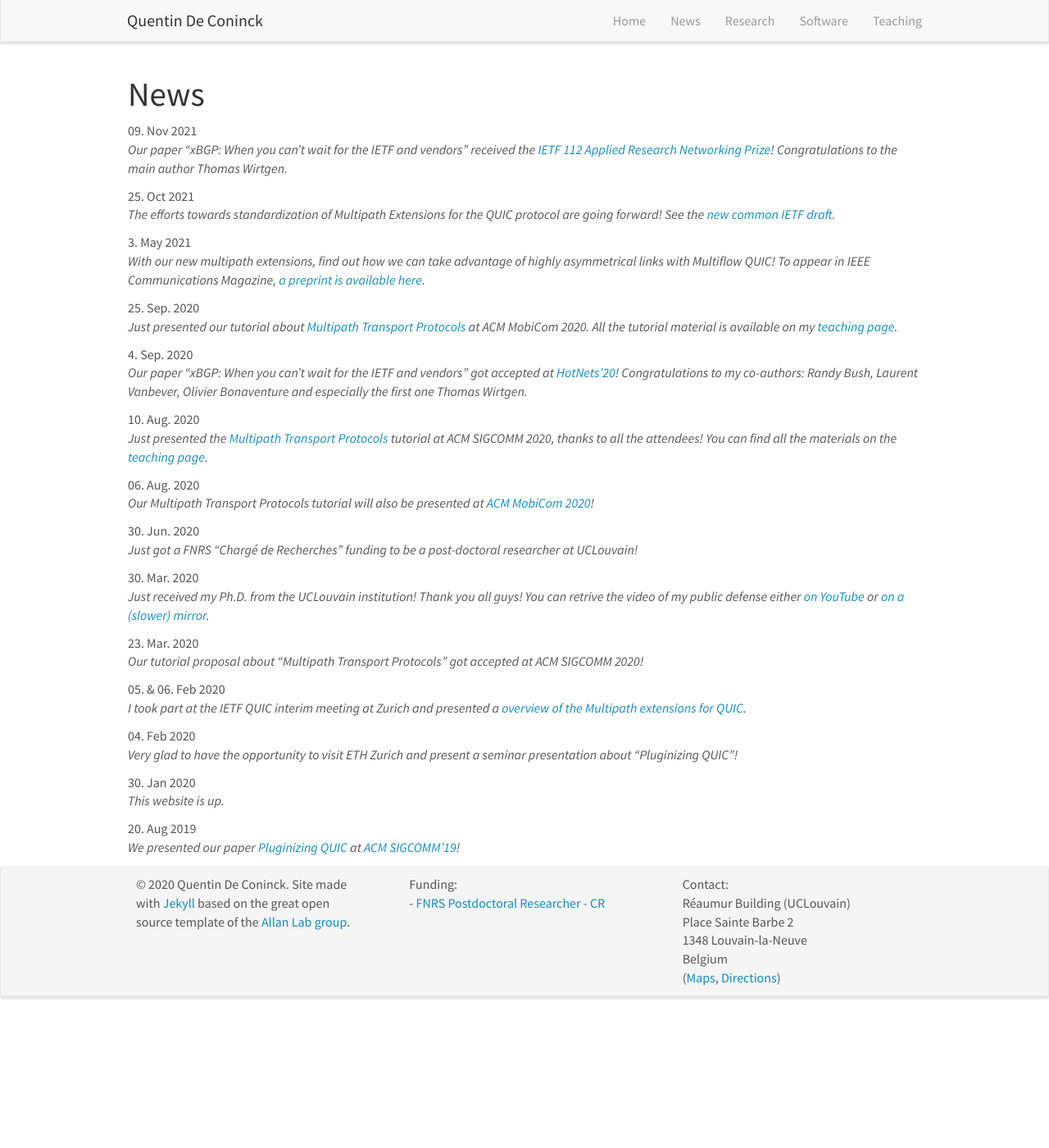
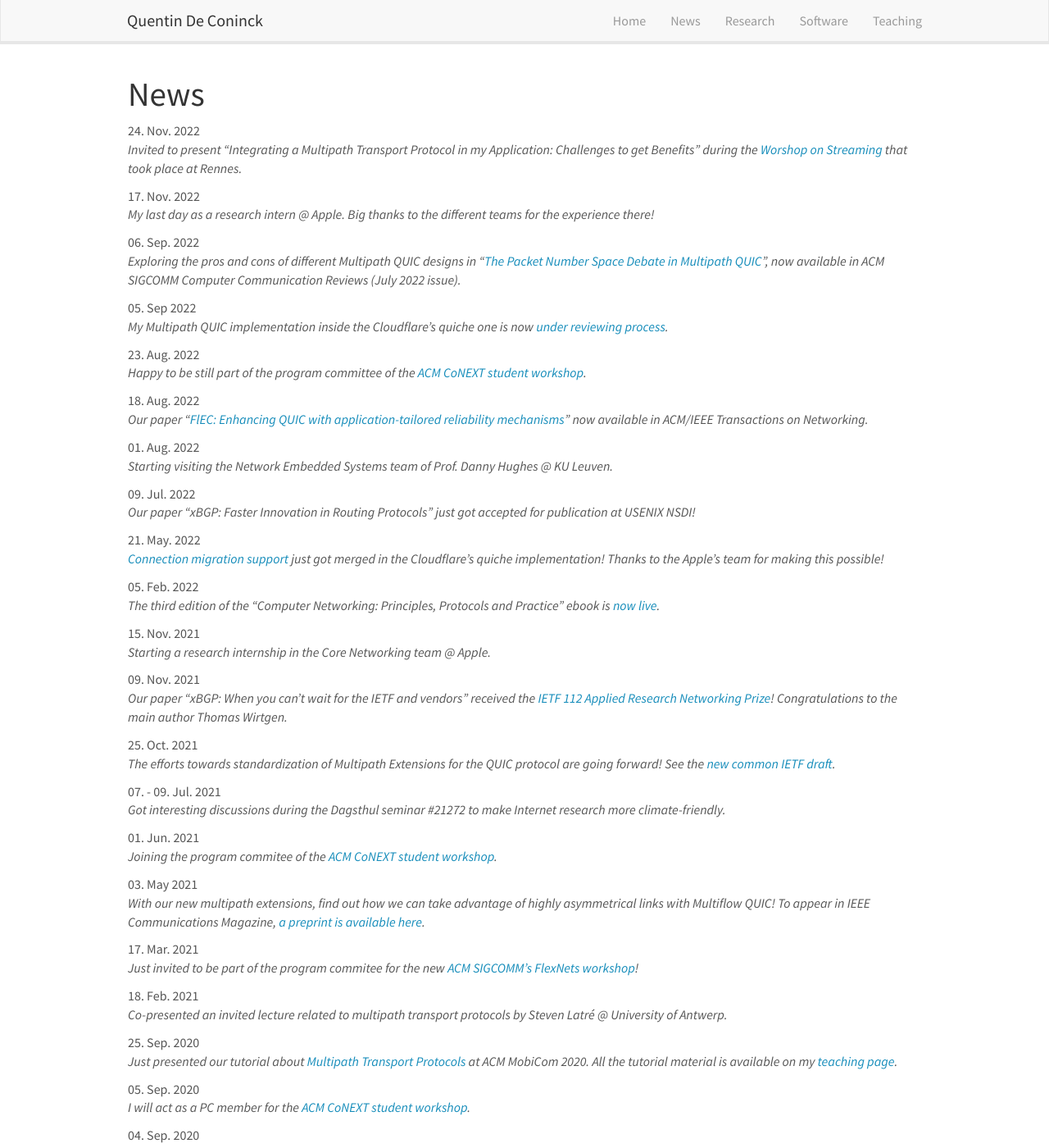
Before and after one commit to qdeconinck/qdeconinck.github.io, a Jekyll site: the page built from _pages/allnews.md, in a window 1280 px wide and 1400 px high. Shown: the whole window at 82% size. Built offline with Jekyll 4.4.1, drawn with Linux system fonts in a browser that asks for light colours; nearby versions of some CDN libraries; some of the changed text lies outside the part shown.

Commit message:
updating news (finally)

```diff
--- a/_data/news.yml
+++ b/_data/news.yml
@@ -1,17 +1,64 @@
-- date: 09. Nov 2021
+- date: 24. Nov. 2022
+  headline: "Invited to present \"Integrating a Multipath Transport Protocol in my Application: Challenges to get Benefits\" during the <a href=\"https://team.inria.fr/wide/wos/\">Worshop on Streaming</a> that took place at Rennes."
+
+- date: 17. Nov. 2022
+  headline: My last day as a research intern @ Apple. Big thanks to the different teams for the experience there!
+
+- date: 06. Sep. 2022
+  headline: Exploring the pros and cons of different Multipath QUIC designs in "<a href="https://dl.acm.org/doi/abs/10.1145/3561954.3561956">The Packet Number Space Debate in Multipath QUIC</a>", now available in ACM SIGCOMM Computer Communication Reviews (July 2022 issue).
+
+- date: 05. Sep 2022
+  headline: My Multipath QUIC implementation inside the Cloudflare's quiche one is now <a href="https://github.com/cloudflare/quiche/pull/1310">under reviewing process</a>.
+
+- date: 23. Aug. 2022
+  headline: Happy to be still part of the program committee of the <a href="https://conferences.sigcomm.org/co-next/2022/#!/workshop-student">ACM CoNEXT student workshop</a>.
+
+- date: 18. Aug. 2022
+  headline: "Our paper \"<a href=\"https://ieeexplore.ieee.org/abstract/document/9861377\">FlEC: Enhancing QUIC with application-tailored reliability mechanisms</a>\" now available in ACM/IEEE Transactions on Networking."
+
+- date: 01. Aug. 2022
+  headline: Starting visiting the Network Embedded Systems team of Prof. Danny Hughes @ KU Leuven.
+
+- date: 09. Jul. 2022
+  headline: "Our paper \"xBGP: Faster Innovation in Routing Protocols\" just got accepted for publication at USENIX NSDI!"
+
+- date: 21. May. 2022
+  headline: <a href="https://github.com/cloudflare/quiche/pull/1223">Connection migration support</a> just got merged in the Cloudflare's quiche implementation! Thanks to the Apple's team for making this possible!
+
+- date: 05. Feb. 2022
+  headline: "The third edition of the \"Computer Networking: Principles, Protocols and Practice\" ebook is <a href=\"https://beta.computer-networking.info/syllabus/default/index.html\">now live</a>."
+
+- date: 15. Nov. 2021
+  headline: Starting a research internship in the Core Networking team @ Apple.
+
+- date: 09. Nov. 2021
   headline: "Our paper \"xBGP: When you can’t wait for the IETF and vendors\" received the <a href=\"https://irtf.org/anrp/\">IETF 112 Applied Research Networking Prize</a>! Congratulations to the main author Thomas Wirtgen."
 
-
-- date: 25. Oct 2021
+- date: 25. Oct. 2021
   headline: "The efforts towards standardization of Multipath Extensions for the QUIC protocol are going forward! See the <a href=\"https://datatracker.ietf.org/doc/draft-lmbdhk-quic-multipath/\">new common IETF draft</a>."
 
-- date: 3. May 2021
+- date: 07. - 09. Jul. 2021
+  headline: Got interesting discussions during the Dagsthul seminar \#21272 to make Internet research more climate-friendly.
+
+- date: 01. Jun. 2021
+  headline: Joining the program commitee of the <a href="https://conferences.sigcomm.org/co-next/2021/#!/workshop-student">ACM CoNEXT student workshop</a>.
+
+- date: 03. May 2021
   headline: "With our new multipath extensions, find out how we can take advantage of highly asymmetrical links with Multiflow QUIC! To appear in IEEE Communications Magazine, <a href=\"https://hdl.handle.net/2078.1/243486\"> a preprint is available here</a>."
+
+- date: 17. Mar. 2021
+  headline: Just invited to be part of the program commitee for the new <a href="https://conferences.sigcomm.org/sigcomm/2021/workshop-flexnets.html">ACM SIGCOMM's FlexNets workshop</a>!
+
+- date: 18. Feb. 2021
+  headline: Co-presented an invited lecture related to multipath transport protocols by Steven Latré @ University of Antwerp.
 
 - date: 25. Sep. 2020
   headline: Just presented our tutorial about <a href="https://mptp-mobicom2020.github.io/">Multipath Transport Protocols</a> at ACM MobiCom 2020. All the tutorial material is available on my <a href="/teaching">teaching page</a>.
 
-- date: 4. Sep. 2020
+- date: 05. Sep. 2020
+  headline: I will act as a PC member for the <a href="https://conferences.sigcomm.org/co-next/2020/#!/workshop-student">ACM CoNEXT student workshop</a>.
+
+- date: 04. Sep. 2020
   headline: "Our paper \"xBGP: When you can’t wait for the IETF and vendors\" got accepted at <a href=\"https://conferences.sigcomm.org/hotnets/2020\">HotNets'20</a>! Congratulations to my co-authors: Randy Bush, Laurent Vanbever, Olivier Bonaventure and especially the first one Thomas Wirtgen."
 
 - date: 10. Aug. 2020
@@ -29,14 +76,41 @@
 - date: 23. Mar. 2020
   headline: Our tutorial proposal about "Multipath Transport Protocols" got accepted at ACM SIGCOMM 2020!
 
-- date: 05. & 06. Feb 2020
+- date: 05. & 06. Feb. 2020
   headline: I took part at the IETF QUIC interim meeting at Zurich and presented a <a href="https://github.com/quicwg/wg-materials/blob/master/interim-20-02/multipath_extensions_for_quic.pdf">overview of the Multipath extensions for QUIC</a>.
 
-- date: 04. Feb 2020
+- date: 04. Feb. 2020
   headline: Very glad to have the opportunity to visit ETH Zurich and present a seminar presentation about "Pluginizing QUIC"!
 
-- date: 30. Jan 2020
-  headline: "This website is up."
+- date: 20. Aug. 2019
+  headline: We presented our paper <a href="https://dl.acm.org/doi/10.1145/3341302.3342078">Pluginizing QUIC</a> at <a href="http://conferences2.sigcomm.org/sigcomm/2019/">ACM SIGCOMM'19</a>!
 
-- date: 20. Aug 2019
-  headline: We presented our paper <a href="https://dl.acm.org/doi/10.1145/3341302.3342078">Pluginizing QUIC</a> at <a href="http://conferences2.sigcomm.org/sigcomm/2019/">ACM SIGCOMM'19</a>!
+- date: 25. Jun. 2019
+  headline: Invited to <a href="https://2019.compas-conference.fr/">COMPAS</a> to give a tutorial about the QUIC protocol. Slides are available on the <a href="/teaching">teaching page</a>.
+
+- date: 07. May. 2019
+  headline: Presented my work about Multipath QUIC @ <a href="https://quic.edm.uhasselt.be/symposium19/">QUIC symposium</a> taking place at UHasselt.
+
+- date: 27. Oct. 2018
+  headline: Running for the <a href="https://2018.bapc.eu/">Benelux Algorithmic Programming Contest</a>.
+
+- date: 16. May. 2018
+  headline: Presenting "Tuning Multipath TCP for Interactive Applications on Smartphones" @ <a href="https://networking.ifip.org/2018/">IFIP Networking</a> in Zurich, Switzerland.
+
+- date: 19. Dec. 2017
+  headline: "Many thanks to IIJ Labs for inviting me to present \"Multipath QUIC: Taking the Best of Multipath and TCP\". Slides can be retrieved <a href=\"https://www.iijlab.net/en/activities/seminars.html\">here</a>."
+
+- date: 13. Dec. 2017
+  headline: "Just presented \"Multipath QUIC: Design and Evaluation\" @ ACM CoNEXT. See <a href=\"https://conferences2.sigcomm.org/co-next/2017/#!/program\">here</a> for the paper and slides links."
+
+- date: 12. & 13. Nov. 2016
+  headline: Our IETF Multipath TCP Hackathon @ UCLouvain, running in parallel with IETF 97 Hackathon, attracted about 25 students. See details <a href="http://blog.multipath-tcp.org/blog/html/2016/11/13/multipath_tcp_projects_during_the_ietf97_hackathon.html">here</a>.
+
+- date: 08. Apr. 2016
+  headline: The poster version of "A First Analysis of Multipath TCP on Smartphone" got the <a href="https://tma.ifip.org/2016/phdSchool/posters/BPA.pdf">best poster award @ TMA School 2016</a>!
+
+- date: 31. Mar. 2016
+  headline: Presenting my first conference paper "A First Analysis of Multipath TCP on Smartphones" @ <a href="https://projects.ics.forth.gr/pam2016/program.html">Passive and Active Measurements</a>.
+
+- date: 08. Sep. 2015
+  headline: Just started my Ph.D. and already presenting a <a href="https://www.sigmobile.org/mobicom/2015/posters.html">poster @ ACM MobiCom</a> :-)
```
